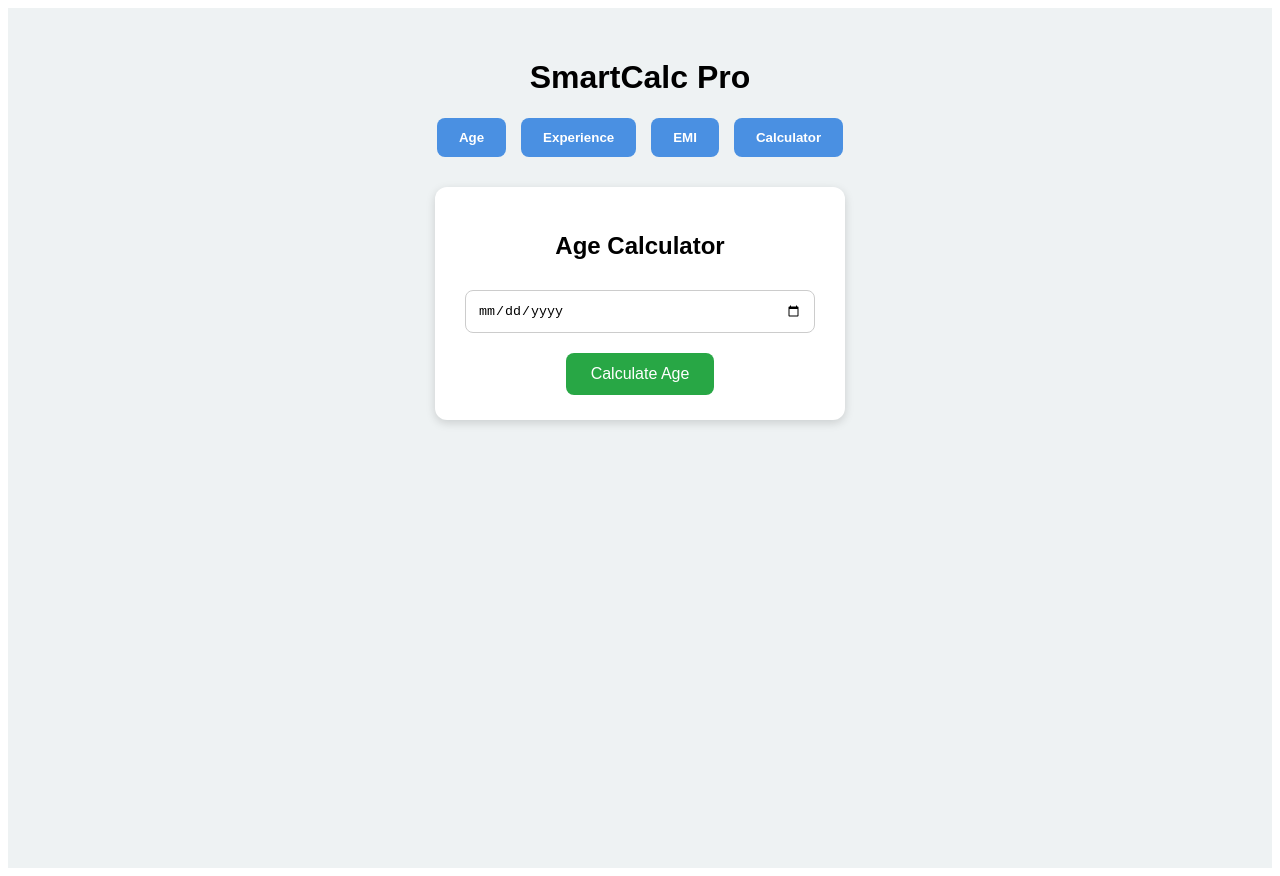
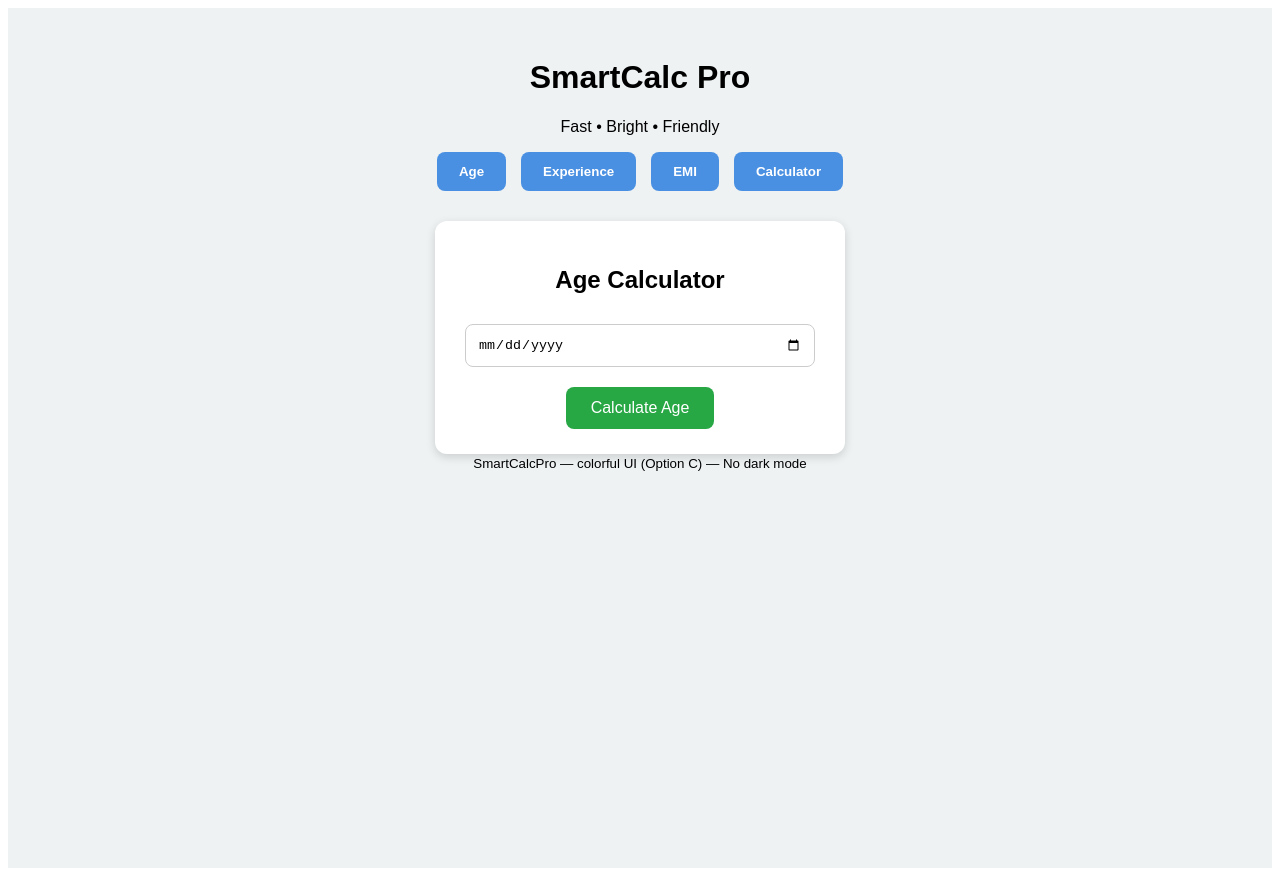
Before and after one commit to Adarsh-shet/SmartCalcPro-frontend, a React (Create React App) app: page / in a window 1280 px wide. Built offline with nearby package versions, Linux system fonts and the light colour scheme.

Commit message:
Update App.js
kns

```diff
--- a/src/App.js
+++ b/src/App.js
@@ -11,12 +11,23 @@ function App() {
 
     return (
         <div className="App">
-            <h1>SmartCalc Pro</h1>
+            <header>
+                <h1>SmartCalc <span className="pro">Pro</span></h1>
+                <p className="tag">Fast • Bright • Friendly</p>
+            </header>
+
             <Navbar setPage={setPage} />
-            {page === 'age' && <AgeCalculator />}
-            {page === 'experience' && <ExperienceCalculator />}
-            {page === 'emi' && <EmiCalculator />}
-            {page === 'general' && <GeneralCalculator />}
+
+            <main>
+                {page === 'age' && <AgeCalculator />}
+                {page === 'experience' && <ExperienceCalculator />}
+                {page === 'emi' && <EmiCalculator />}
+                {page === 'general' && <GeneralCalculator />}
+            </main>
+
+            <footer>
+                <small>SmartCalcPro — colorful UI (Option C) — No dark mode</small>
+            </footer>
         </div>
     );
 }
```
